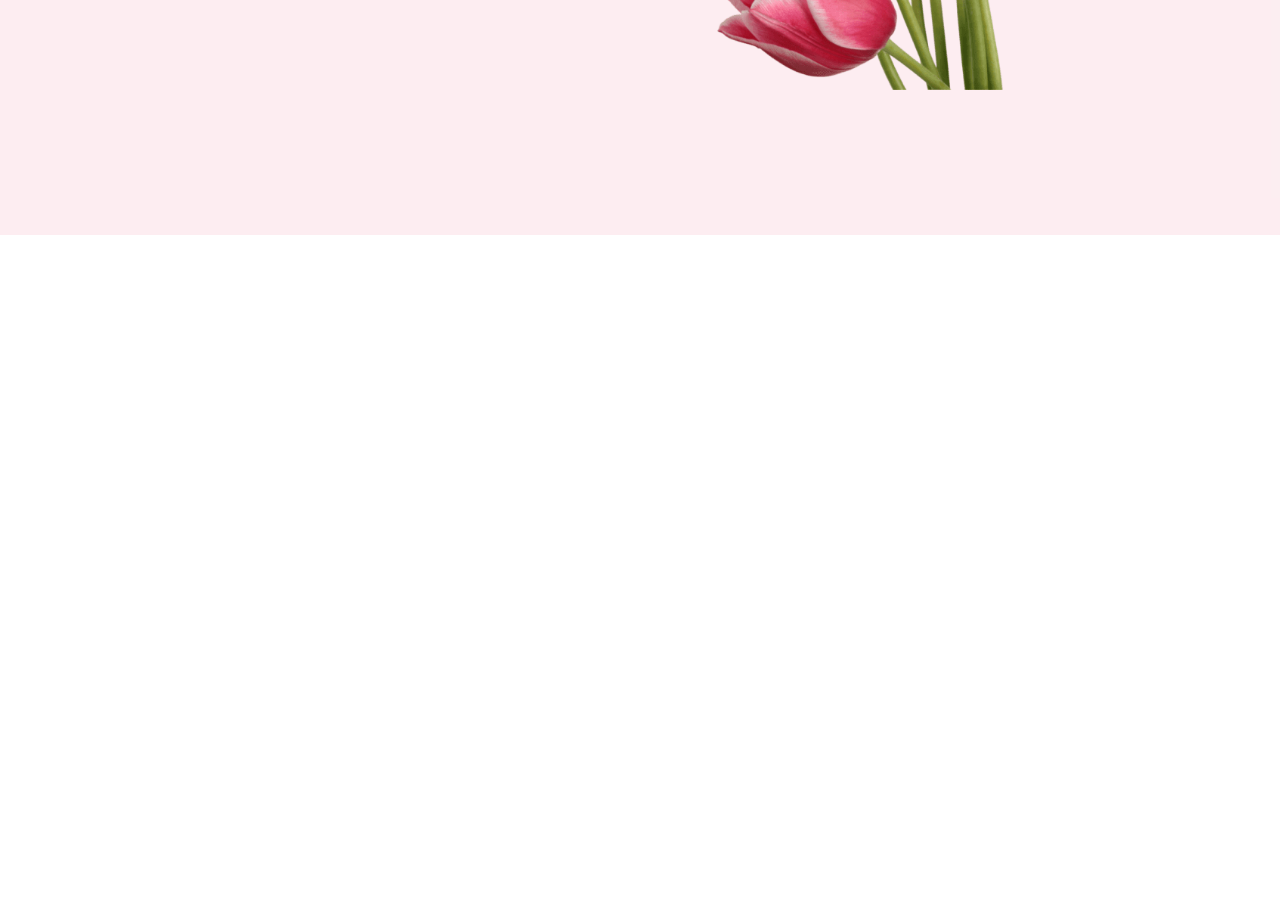
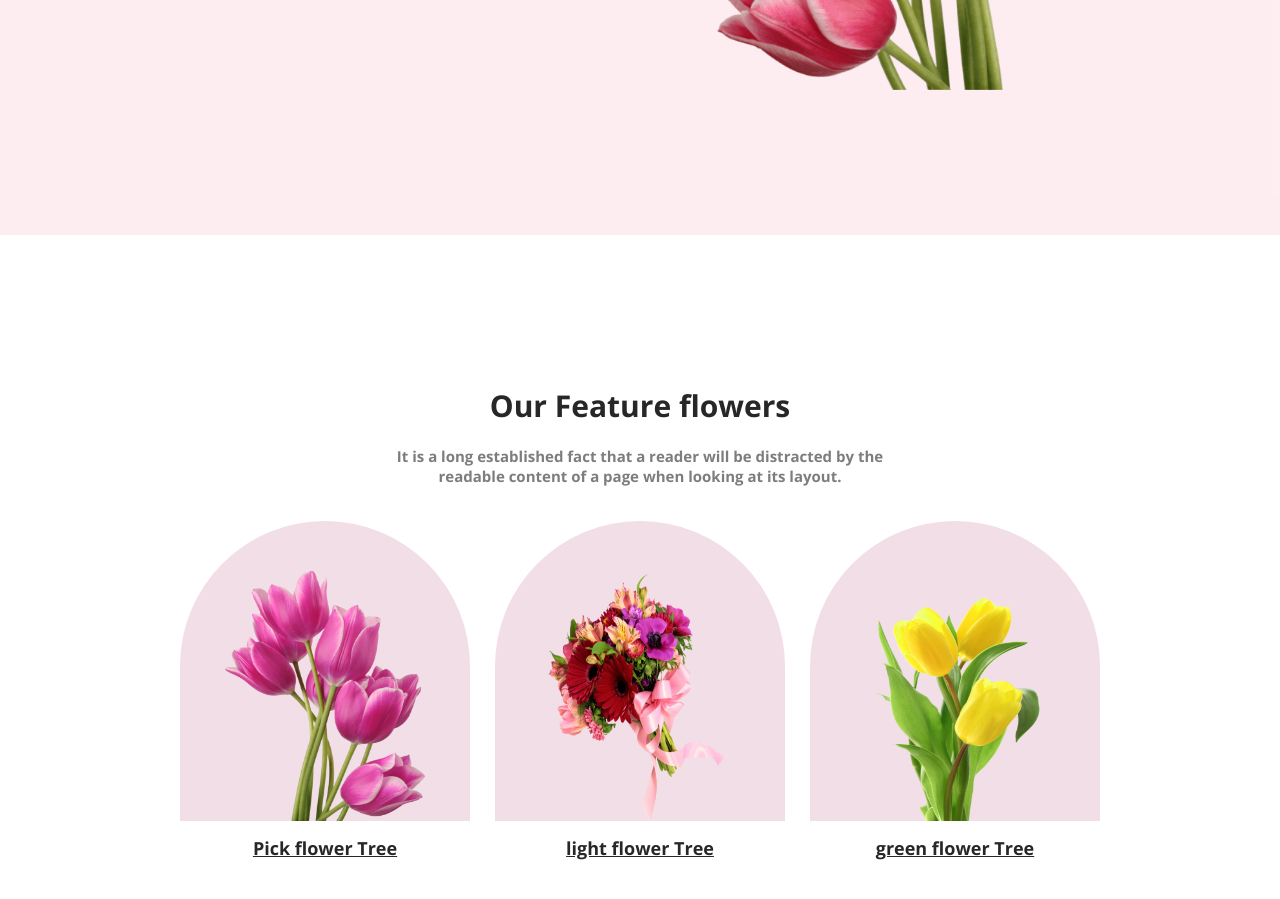
Before and after one commit to Rifazul-Islam/flower-shop-assignment, a plain HTML site: page index.html in a window 1280 px wide. Shown: the part 565-1464 px from the top of the page. Before the commit the page ends 850 px from the top, so only its background shows below. Drawn offline with nearby package versions, Linux system fonts and the light colour scheme.

Commit message:
Added flower feature section completed

```diff
--- a/index.html
+++ b/index.html
@@ -40,7 +40,44 @@
     </header>
 
     <!--The Under  Main section-->
-    <main></main>
+    <main>
+      <!--Flower Featured section -->
+      <section>
+        <div class="flower-feature-content">
+           <h3 class="feature-title"> Our Feature flowers</h3>
+           <p class="feature-description">
+              It is a long established fact that a reader will be distracted
+              by the readable content of a page when looking at its layout.
+            </p>
+
+            <!--One Box show card -->
+
+            <div class="feature-box-container">
+            <div class="box">
+              <img class="flower-picture"
+               src="Flower Asset/pngwing 6.png" alt="">
+                 <h5 class="alignment">Pick flower Tree</h5>
+                </div>
+
+                <!--Two Box show card -->
+
+                <div class="box">
+                  <img class="flower-picture"
+                   src="Flower Asset/pngwing 5.png" alt="">
+                   <h5 class="alignment">light flower Tree</h5>
+                    </div>
+
+                    <!--Three Box show card -->
+
+                    <div class="box">
+                      <img class="flower-picture"
+                       src="Flower Asset/pngwing 7.png" alt="">
+                       <h5 class="alignment">green flower Tree</h5>
+                        </div>
+            </div>
+        </div>
+      </section>
+    </main>
 
     <!--The Under footer section-->
     <footer></footer>
--- a/styles/style.css
+++ b/styles/style.css
@@ -9,19 +9,16 @@
 header {
     background-color: rgba(229, 84, 115, 0.10);
     height: 100vh;
-    margin-bottom: 50px;
+    margin-bottom: 150px;
 }
 
 .banner-container {
-
     display: flex;
-    justify-content:center;
+    justify-content: center;
     align-items: center;
     gap: 80px;
     padding: 50px 50px 0px 50px;
-
 }
-
 
 .banner-title {
     font-size: 55px;
@@ -43,12 +40,68 @@ header {
     object-fit: cover;
 }
 
-.btn-primary{
- padding: 15px 45px;
- border-radius: 5px;
- text-align: center;
- background:#E55473;
- color: #fff;
- border: 0px;
+.btn-primary {
+    padding: 15px 45px;
+    border-radius: 5px;
+    text-align: center;
+    background: #E55473;
+    color: #fff;
+    border: 0px;
+}
+
+
+/* Main in flower feature section style related */
+
+.flower-feature-content {
+
+    margin-bottom: 100px;
+}
+
+.feature-box-container{
+    display: flex;
+    justify-content: center;
+    margin-top: 25px;
+    gap: 25px;
+}
+
+.feature-title {
+    text-align: center;
+    font-weight: bold;
+    font-size: 30px;
+    color: #272727;
+}
+
+.feature-description {
+    padding: 20px 70px 10px 70px;
+    color: rgba(39, 39, 39, 0.60);
+    text-align: center;
+    font-weight: bold;
+    font-size: 15px;
+    margin: auto;
+    width: 40%;
+}
+
+
+.box {
+    background: rgba(167, 33, 98, 0.15);
+    border-radius: 300px 300px 0px 0px;
+    padding: 50px 20px 0px 20px;
+    text-align: center;
+    width: 250px;
+    height: 250px;
+}
+
+.alignment{
+text-decoration: underline;
+text-align: center;
+font-weight: bold;
+color:#272727;
+ margin-top: 10px;
+ font-size: 18px;
 
 }
+
+.flower-picture {
+    width: 200px;
+    height: 250px;
+}
```
